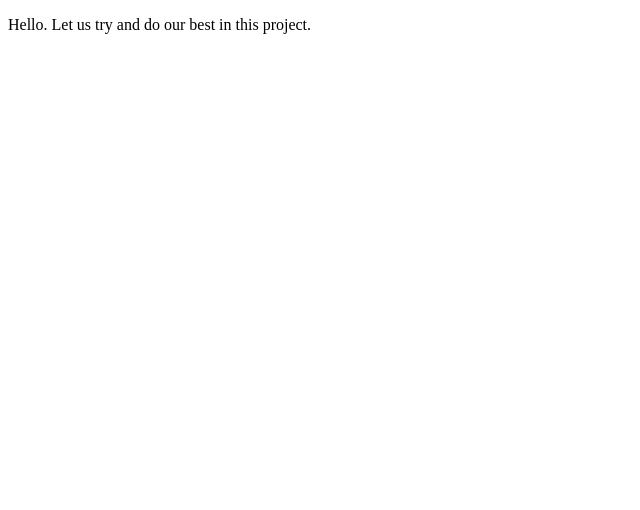
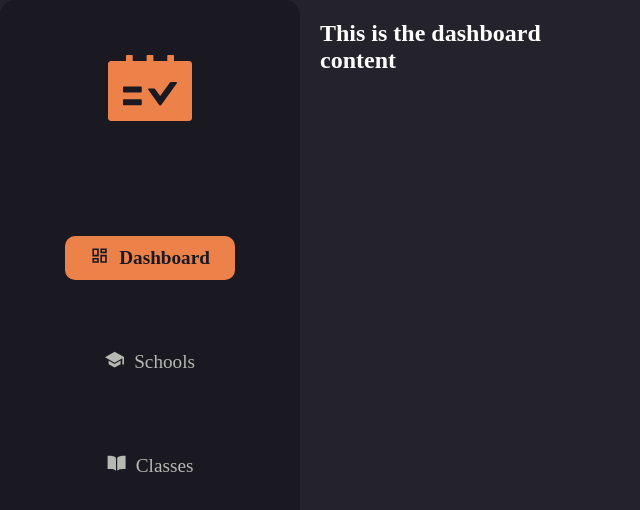
Before and after one commit to RonohP/Ernestine, a React (Create React App) app: page /dashboard in a window 1280 px wide. Shown: the top 510 px of the page, without its empty margins (0-640 px from the left). Built offline with nearby package versions, Linux system fonts and the light colour scheme.

Commit message:
sidebar initial design

```diff
--- a/package.json
+++ b/package.json
@@ -8,6 +8,8 @@
     "@testing-library/user-event": "^12.8.3",
     "react": "^17.0.2",
     "react-dom": "^17.0.2",
+    "react-icons": "^4.2.0",
+    "react-router": "^5.2.0",
     "react-router-dom": "^5.2.0",
     "react-scripts": "4.0.3",
     "web-vitals": "^1.1.2"
--- a/src/Components/App.jsx
+++ b/src/Components/App.jsx
@@ -1,10 +1,14 @@
-import '../Styles/App.css';
+import "../Styles/App.css";
+import Main from "../Components/Main";
+import { BrowserRouter as Router, Switch, Route, Link } from "react-router-dom";
 
 function App() {
   return (
-    <div className="App">
-      <p>Hello. Let us try and do our best in this project.</p>
-    </div>
+    <Router>
+      <div className="App">
+        <Main />
+      </div>
+    </Router>
   );
 }
 
--- /dev/null
+++ b/src/Components/Main.jsx
@@ -0,0 +1,34 @@
+import React from "react";
+import "../Styles/main.css";
+import Sidebar from "./Sidebar";
+import { Switch, Route } from "react-router-dom";
+
+function Main() {
+  return (
+    <div className="main">
+      <Sidebar />
+      <div className="content">
+        {" "}
+        <Switch>
+          <Route path="/dashboard">
+            <div>
+              <h2 style={{ color: "white" }}>This is the dashboard content</h2>
+            </div>
+          </Route>
+          <Route exact path="/schools">
+            <div>
+              <h2 style={{ color: "white" }}>This is the schools content</h2>
+            </div>
+          </Route>
+          <Route exact path="/classes">
+            <div>
+              <h2 style={{ color: "white" }}>This is the classes content</h2>
+            </div>
+          </Route>
+        </Switch>
+      </div>
+    </div>
+  );
+}
+
+export default Main;
--- /dev/null
+++ b/src/Components/Sidebar.jsx
@@ -0,0 +1,58 @@
+import React from "react";
+import "../Styles/sidebar.css";
+import { Router, Switch, Route, NavLink } from "react-router-dom";
+import { AiFillSchedule } from "react-icons/ai";
+import { RiDashboardLine } from "react-icons/ri";
+import { IoSchoolSharp, IoBookSharp } from "react-icons/io5";
+
+function Sidebar() {
+  return (
+    <div className="sidebar">
+      <div className="scheduleIcon">
+        <AiFillSchedule
+          color="#ED814A"
+          size="6rem"
+          activeClassName="active-nav-link"
+        />
+      </div>
+      <ul className="sidebar-ul">
+        <NavLink
+          to="/dashboard"
+          className="navLink"
+          activeClassName="active-nav-link"
+        >
+          <span className="list-icons">
+            <RiDashboardLine />
+          </span>
+          Dashboard
+        </NavLink>
+
+        <NavLink
+          to="/schools"
+          className="navLink"
+          activeClassName="active-nav-link"
+        >
+          <span className="list-icons">
+            <IoSchoolSharp />
+          </span>
+          Schools
+        </NavLink>
+
+        <NavLink
+          to="/classes"
+          className="navLink"
+          activeClassName="active-nav-link"
+        >
+          <span className="list-icons">
+            <IoBookSharp />
+          </span>
+          Classes
+        </NavLink>
+
+        <button className="logout-btn">Logout</button>
+      </ul>
+    </div>
+  );
+}
+
+export default Sidebar;
--- a/src/Styles/App.css
+++ b/src/Styles/App.css
@@ -0,0 +1,8 @@
+* {
+  padding: 0;
+  margin: 0;
+}
+
+.App {
+  background-color: #24232c;
+}
--- /dev/null
+++ b/src/Styles/main.css
@@ -0,0 +1,12 @@
+.main {
+  display: grid;
+  grid-template-columns: 20rem auto;
+}
+.content {
+  grid-column-start: 2;
+  overflow-x: hidden;
+  padding-top: 20px;
+  background-color: #24232c;
+  height: 100vh;
+  width: 300px;
+}
--- /dev/null
+++ b/src/Styles/sidebar.css
@@ -0,0 +1,65 @@
+.sidebar {
+  height: 100%;
+  width: 300px;
+  position: fixed;
+  z-index: 1;
+  background-color: #1a1820;
+  overflow-x: hidden;
+  border-radius: 15px;
+}
+
+.sidebar-ul {
+  margin-top: 70px;
+  padding-top: 30px;
+  display: flex;
+  justify-content: center;
+  align-items: center;
+  flex-direction: column;
+}
+
+.scheduleIcon {
+  display: flex;
+  justify-content: center;
+  align-items: center;
+  padding-top: 40px;
+}
+
+.navLink {
+  text-decoration: none;
+  color: #b6b9b2;
+  font-size: 1.2rem;
+  padding: 10px 25px 10px 25px;
+  display: flex;
+  align-items: center;
+  margin-bottom: 60px;
+  list-style: none;
+}
+.navLink:hover {
+  background-color: #ed814a;
+  background-color: #ed814a;
+  color: #1a1820;
+  font-weight: 600;
+  border-radius: 10px;
+}
+
+.active-nav-link {
+  background-color: #ed814a;
+  color: #1a1820;
+  font-weight: 600;
+  border-radius: 10px;
+}
+
+.logout-btn {
+  margin-top: 250px;
+  background-color: #b6b9b2;
+  padding: 10px 25px 10px 25px;
+  color: #1a1820;
+  font-weight: 600;
+  border-radius: 10px;
+  border: none;
+  font-size: 1.2rem;
+}
+
+.list-icons {
+  padding-right: 10px;
+}
```
Also changed, not shown: 1 other file (tests, documents, lock files or other folders).
